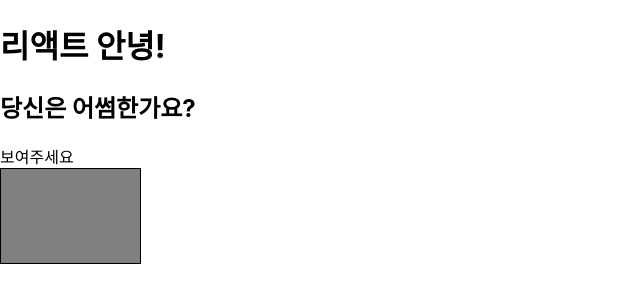
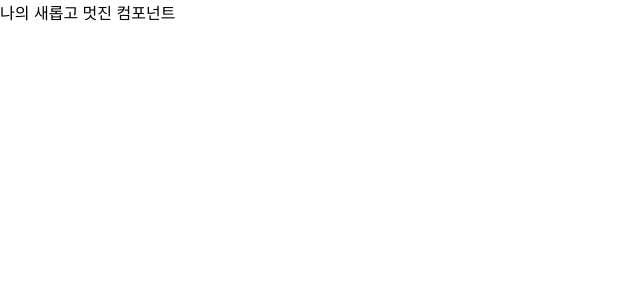
Before and after one commit to nainde0719/hello-react, a React (Create React App) app: page / in a window 1280 px wide. Shown: the top 302 px of the page, without its empty margins (0-640 px from the left). Built offline with nearby package versions, Linux system fonts and the light colour scheme; the HTML template or start-up script is replaced by a standard one.

Commit message:
3.1.3.2 모듈 불러오기(import)

```diff
--- a/src/App.js
+++ b/src/App.js
@@ -1,29 +1,12 @@
 import React, { Component } from 'react';
-import './App.css';
+import MyComponent from './MyComponent'; // MyComponent 파일을 불러옵니다.
 
 class App extends Component {
-  render() {
-      const text = '당신은 어썸한가요?';
-      const condition = true;
-      const style = {
-        backgroundColor: 'gray',
-        border: '1px solid black',
-        height: Math.round(Math.random() * 300) + 50,
-        width: Math.round(Math.random() * 300) + 50,
-        webkitTransition: 'all',
-        MozTransition: 'all',
-        msTransition: 'all'
-      };
-
-      return (
-          <div  className/* not class */="my-div">
-              <h1>리액트 안녕!</h1>
-              <h2>{text}</h2>
-              { condition && '보여주세요' }
-              <div style={style}></div>
-          </div>
-      );
-  }
+    render() {
+        return (
+            <MyComponent/>
+        )
+    }
 }
 
-export default App;
+export default MyComponent;
```
